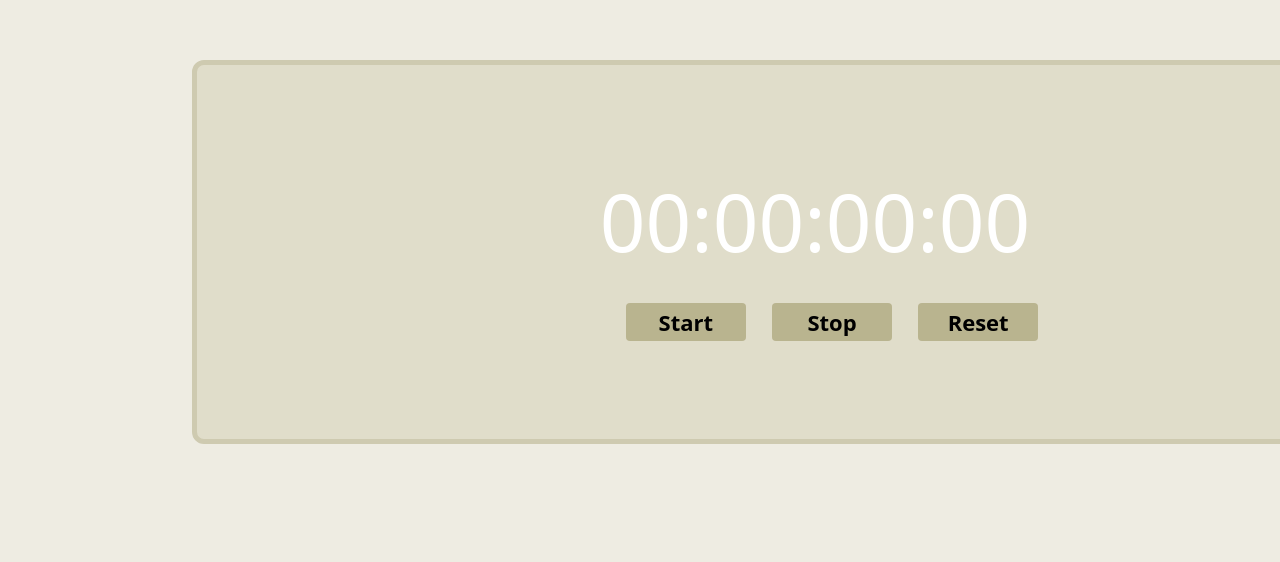
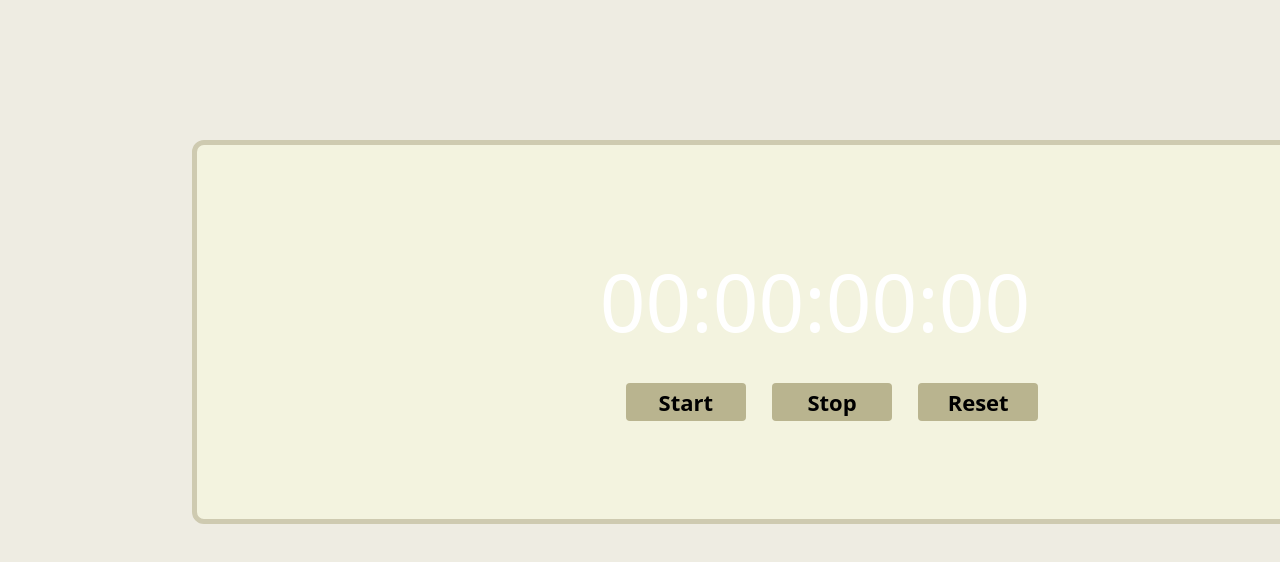
Before and after one commit to Soumyadeep7/https-github.com-Sum-Bhatt-suman, a website: page stopwatch/Stopwatch.html in a window 1280 px wide. Shown: the part 164-726 px from the top of the page. Drawn offline with nearby package versions, Linux system fonts and the light colour scheme.

Commit message:
my commit

```diff
--- a/stopwatch/Stopwatch.html
+++ b/stopwatch/Stopwatch.html
@@ -4,12 +4,12 @@
     <meta charset="UTF-8" />
     <meta http-equiv="X-UA-Compatible" content="IE=edge" />
     <meta name="viewport" content="width=device-width, initial-scale=1.0" />
-    <title>Document</title>
+    <title>Stopwatch</title>
     <link rel="stylesheet" href="swatch.css" />
     <script src="https://cdn.tailwindcss.com"></script>
   </head>
 
-  <body>
+  <body class="py-20">
     <div class="container w-full h-96 ml-48 rounded-xl my-56 py-24">
       <div class="txt flex justify-center mr-44">
         <div id="hr">00</div>
--- a/stopwatch/swatch.css
+++ b/stopwatch/swatch.css
@@ -9,7 +9,7 @@ body{
 
 
 .container{
-   background-color: #e0ddca;
+   background-color: #f3f3df;
    width: 100%;
    padding: 43px;
    text-align: center;
```
Also changed, not shown: currency-convertor/hg.html (+1 -4 lines), index1.html (+2 -2 lines), stopwatch/index.html (+2 -2 lines).
